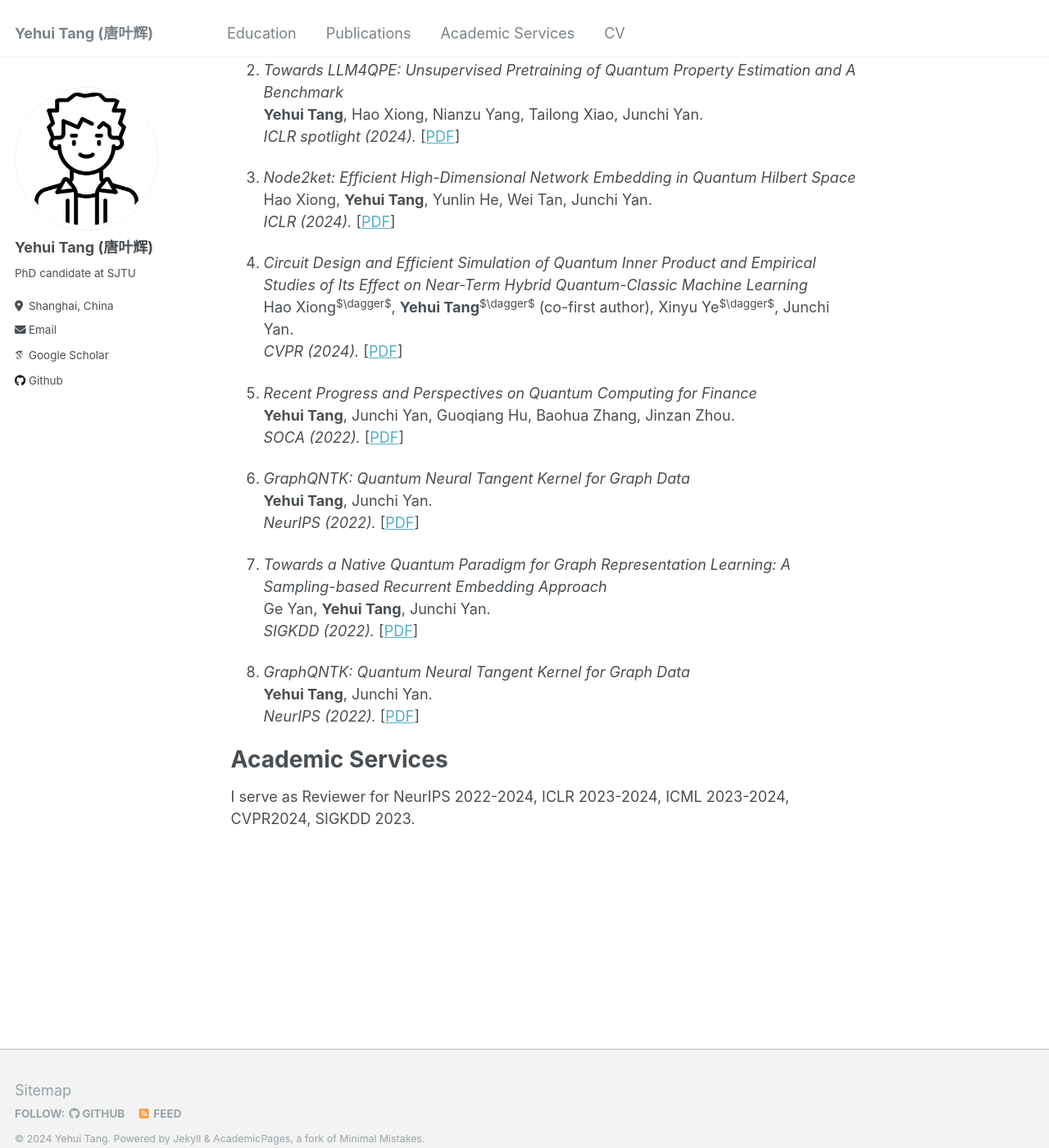
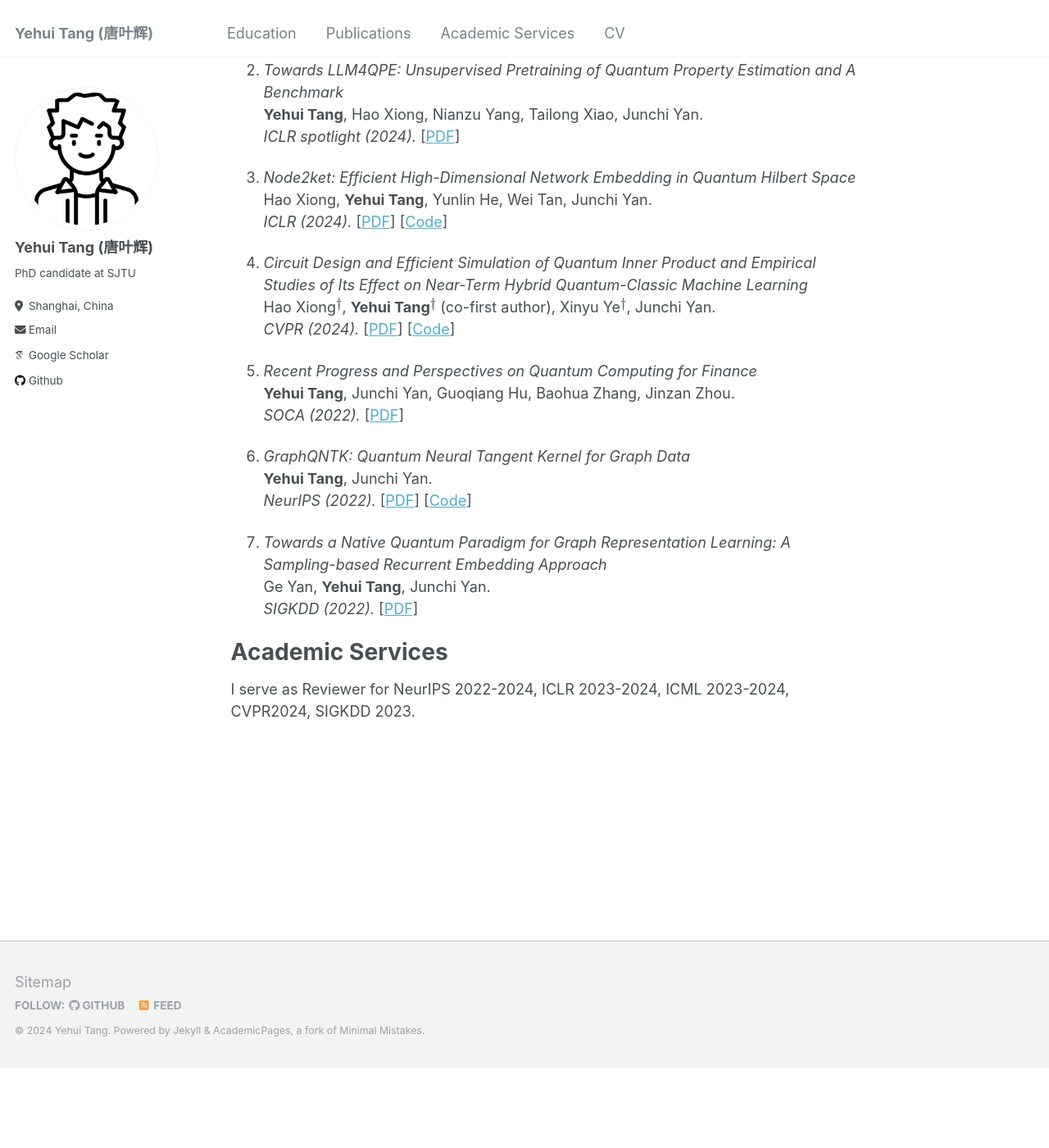
Before and after one commit to abel1231/abel1231.github.io, a Jekyll site: the page built from _pages/about.md, in a window 1280 px wide and 1400 px high, scrolled down 887 px. Shown: the whole window at 82% size. Built offline with Jekyll 4.4.1, drawn with Linux system fonts in a browser that asks for light colours; some web fonts are replaced; after the commit the page ends 2190 px from its top, so only the background shows below that; some of the changed text lies outside the part shown.

Commit message:
Fix formatting in about.md file

```diff
--- a/_pages/about.md
+++ b/_pages/about.md
@@ -16,7 +16,7 @@ Recent News
 ======
 - May 2024: One paper is accepted to **ICML 2024**.
 - Feb 2024: One paper is accepted to **CVPR 2024**. Congrats to Hao Xiong!
-- Jan 2024: Two papers are accepted by **ICLR 2024**, one of which is accepted as a :sparkles:**Spotlight** (top 5%).
+- Jan 2024: Two papers are accepted by **ICLR 2024**, one of which is accepted as a **Spotlight** (top 5%).
 - Sep 2022: One paper is accepted to **NeurIPS 2022**.
 
 
@@ -38,11 +38,11 @@ Publications
 
 1. *Node2ket: Efficient High-Dimensional Network Embedding in Quantum Hilbert Space* <br>
 Hao Xiong, **Yehui Tang**, Yunlin He, Wei Tan, Junchi Yan.<br>
-*ICLR (2024).* [<a href="https://openreview.net/forum?id=lROh08eK6n" target="_blank">PDF</a>]
+*ICLR (2024).* [<a href="https://openreview.net/forum?id=lROh08eK6n" target="_blank">PDF</a>] [<a href="https://github.com/ShawXh/node2ket" target="_blank">Code</a>]
 
 1. *Circuit Design and Efficient Simulation of Quantum Inner Product and Empirical Studies of Its Effect on Near-Term Hybrid Quantum-Classic Machine Learning* <br>
-Hao Xiong<sup>$\dagger$</sup>, **Yehui Tang**<sup>$\dagger$</sup> (co-first author), Xinyu Ye<sup>$\dagger$</sup>, Junchi Yan.<br>
-*CVPR (2024).* [<a href="https://openaccess.thecvf.com/content/CVPR2024/html/Xiong_Circuit_Design_and_Efficient_Simulation_of_Quantum_Inner_Product_and_CVPR_2024_paper.html" target="_blank">PDF</a>]
+Hao Xiong<sup>\\(\dagger\\)</sup>, **Yehui Tang**<sup>\\(\dagger\\)</sup> (co-first author), Xinyu Ye<sup>\\(\dagger\\)</sup>, Junchi Yan.<br>
+*CVPR (2024).* [<a href="https://openaccess.thecvf.com/content/CVPR2024/html/Xiong_Circuit_Design_and_Efficient_Simulation_of_Quantum_Inner_Product_and_CVPR_2024_paper.html" target="_blank">PDF</a>] [<a href="https://github.com/ShawXh/qip_cvpr24" target="_blank">Code</a>]
 
 1. *Recent Progress and Perspectives on Quantum Computing for Finance* <br>
 **Yehui Tang**, Junchi Yan, Guoqiang Hu, Baohua Zhang, Jinzan Zhou.<br>
@@ -50,16 +50,12 @@ Hao Xiong<sup>$\dagger$</sup>, **Yehui Tang**<sup>$\dagger$</sup> (co-first auth
 
 1. *GraphQNTK: Quantum Neural Tangent Kernel for Graph Data* <br>
 **Yehui Tang**, Junchi Yan.<br>
-*NeurIPS (2022).* [<a href="https://proceedings.neurips.cc/paper_files/paper/2022/hash/285b06e0dd856f20591b0a5beb954151-Abstract-Conference.html" target="_blank">PDF</a>]
+*NeurIPS (2022).* [<a href="https://proceedings.neurips.cc/paper_files/paper/2022/hash/285b06e0dd856f20591b0a5beb954151-Abstract-Conference.html" target="_blank">PDF</a>] [<a href="https://github.com/abel1231/graphQNTK" target="_blank">Code</a>]
 
 1. *Towards a Native Quantum Paradigm for Graph Representation Learning: A Sampling-based Recurrent Embedding Approach* <br>
 Ge Yan, **Yehui Tang**, Junchi Yan.<br>
 *SIGKDD (2022).* [<a href="https://dl.acm.org/doi/abs/10.1145/3534678.3539327" target="_blank">PDF</a>]
 
-1. *GraphQNTK: Quantum Neural Tangent Kernel for Graph Data* <br>
-**Yehui Tang**, Junchi Yan.<br>
-*NeurIPS (2022).* [<a href="https://proceedings.neurips.cc/paper_files/paper/2022/file/285b06e0dd856f20591b0a5beb954151-Paper-Conference.pdf" target="_blank">PDF</a>]
-
 
 Academic Services
 ======
```
